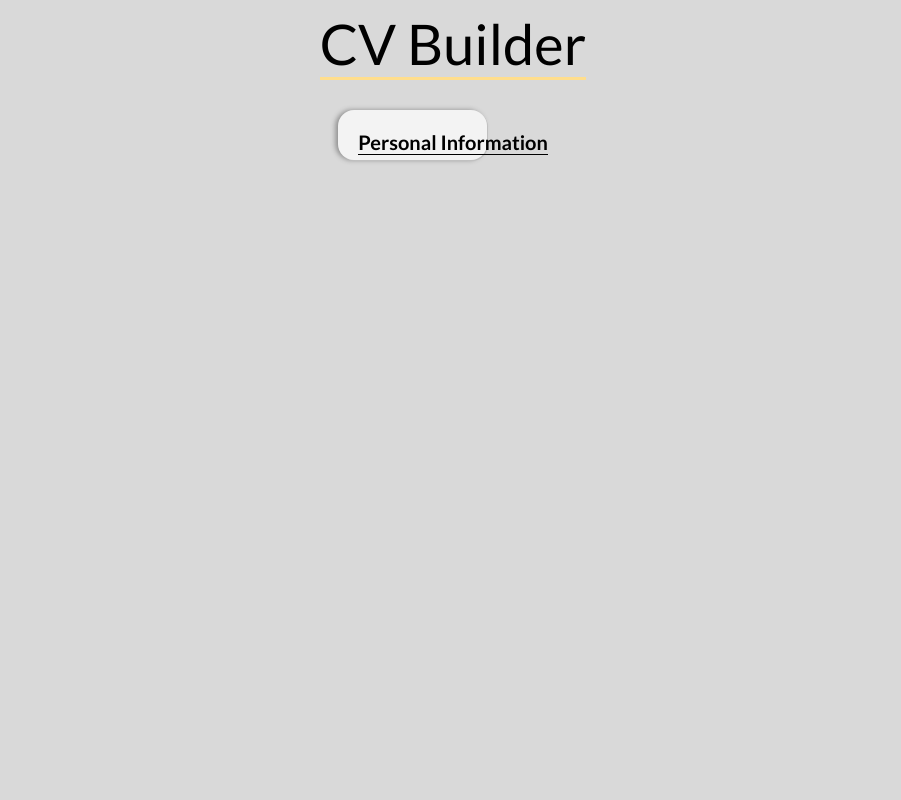
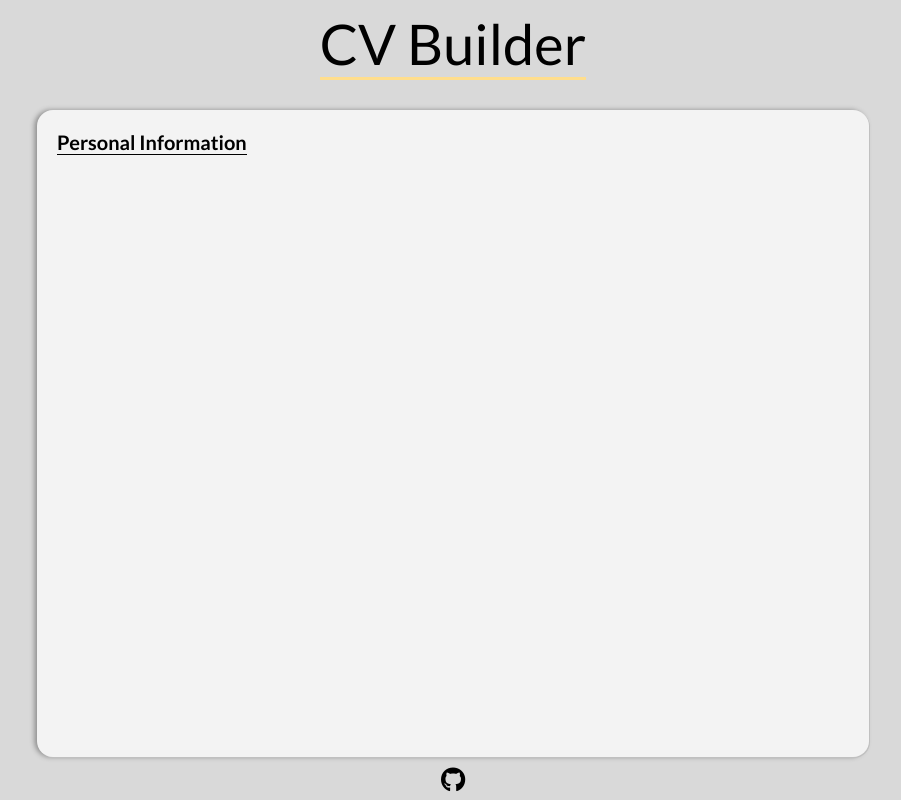
Before and after one commit to igips/cv-application, a React (Create React App) app: page / in a window 1280 px wide. Shown: the whole page, without its empty margins (187-1088 px from the left). Built offline with nearby package versions, Linux system fonts and the light colour scheme.

Commit message:
Create footer and style corrections in form

```diff
--- a/public/index.html
+++ b/public/index.html
@@ -5,6 +5,7 @@
     <link rel="icon" href="%PUBLIC_URL%/favicon.ico" />
     <meta name="viewport" content="width=device-width, initial-scale=1" />
     <link href="https://fonts.googleapis.com/css2?family=Bebas+Neue&family=Lato:wght@400;700;900&display=swap" rel="stylesheet">
+    <script src="https://kit.fontawesome.com/ec2997d163.js" crossorigin="anonymous"></script>
     <title>CV Builder</title>
   </head>
   <body>
--- a/src/App.js
+++ b/src/App.js
@@ -2,35 +2,26 @@ import React from "react";
 import Form from "./components/Form";
 import "./styles/App.css";
 
-
 class App extends React.Component {
 	constructor(props) {
 		super(props);
-
 	}
-
 
 	render() {
 		return (
 			<div className="app">
 				<header>CV Builder</header>
-        <main><Form></Form></main>
 
+				<Form></Form>
 
-
-
+				<footer>
+					<a href="https://github.com/igips" target="_blank" rel="noreferrer">
+						<i className="fab fa-github"></i>
+					</a>
+				</footer>
 			</div>
-
-
-
-
 		);
 	}
-
 }
 
-
-
-
-
 export default App;
--- a/src/components/form.js
+++ b/src/components/form.js
@@ -13,12 +13,7 @@ class Form extends React.Component {
         <div className="form">
           <p>Personal Information</p>
 
-
-
         </div>
-
-
-
 
       );
     }
--- a/src/styles/App.css
+++ b/src/styles/App.css
@@ -35,7 +35,8 @@ body {
     align-items: center;
     flex-direction: column;
     padding-top: 10px;
-    gap: 30px;
+    padding-bottom: 5px;
+
 }
 
 header {
@@ -43,15 +44,28 @@ header {
     font-family: 'Bebas Neue', cursive;
     font-family: 'Lato', sans-serif;
     border-bottom: 3px solid #FFDE8D;
+    margin-bottom: 30px;
+}
+
+footer {
+    font-size: 25px;
+
+}
+
+a {
+    color: black;
+}
+
+a:hover {
+    color: #4D4D4D;
 }
 
 
+
 @media (max-width: 280px) {
-    .app {
-        gap: 15px;
+    header {
+        margin-bottom: 15px;
+        font-size: 2.5em;
     }
 
-    header {
-        font-size: 2.5em;
-    }
 }
--- a/src/styles/form.css
+++ b/src/styles/form.css
@@ -1,6 +1,4 @@
 .form {
-    width: 50px;
-    height: 50px;
     background-color: #F3F3F3;
     width: 65%;
     box-shadow: 1px 1px #C0C0C0, -2.5px 0 .3em #8D8D8D;
@@ -10,7 +8,7 @@
     display: flex;
     flex-direction: column;
     flex: 1;
-    margin-bottom: 50px;
+    margin-bottom: 10px;
     border-radius: 1em;
 }
 
```
Lines whose indentation alone changed are shown as unchanged.
